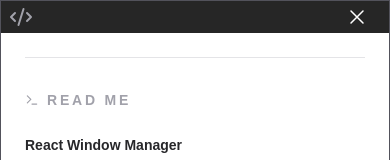
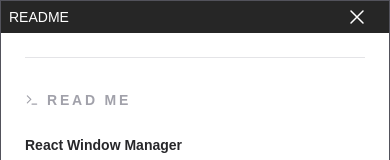
Before and after one commit to Gustavolmo/react-window-manager, a React (Vite) app: page / in a window 390 px wide. Both pictures are taken after a click on the button 36 px from the left and 820 px from the top of the page. Shown: the top 160 px of the page. Built offline with nearby package versions, Linux system fonts and the light colour scheme.

Commit message:
ads responsive window option

```diff
--- a/src/pages/home.tsx
+++ b/src/pages/home.tsx
@@ -19,9 +19,8 @@
         </div>
 
         <WindowLayout
-          defaultDock="full"
           useWindowStore={readMe}
-          windowName={<CodeXml className="text-zinc-400" />}
+          windowName={"README"}
         >
           <ReadMe />
         </WindowLayout>
--- a/src/window-lib/window-manager/window-layout.tsx
+++ b/src/window-lib/window-manager/window-layout.tsx
@@ -6,6 +6,7 @@
 import { bringTargetWindowToFront } from './window-global-actions'
 
 type StoreProp = {
+  responsiveBreak?: 'sm' | 'md' | 'lg' | 'xl'
   children: React.ReactNode
   windowName: string | React.ReactNode
   navbarChildren?: React.ReactNode
@@ -13,7 +14,15 @@
   useWindowStore: UseBoundStore<StoreApi<WindowStore>>
 }
 
+const responsiveBreakInPx = {
+  sm: 640,
+  md: 768,
+  lg: 1024,
+  xl: 1280,
+}
+
 export default function WindowLayout({
+  responsiveBreak = 'lg',
   children,
   windowName,
   navbarChildren,
@@ -71,7 +80,9 @@
 
   useEffect(() => {
     setSelf(windowRef)
-    if (defaultDock === 'left') dockWindowLeft()
+
+    if (isMobile()) maximizeWindow()
+    else if (defaultDock === 'left') dockWindowLeft()
     else if (defaultDock === 'right') dockWindowRight()
     else if (defaultDock === 'full') maximizeWindow()
     else demaximizeWindow()
@@ -79,6 +90,7 @@
   }, [setSelf, windowRef, resetFlag])
 
   useEffect(() => {
+    if (isMobile()) return
     if (!isDragging) return
 
     if (winVisualState === 'maximized') demaximizeWindow()
@@ -111,6 +123,10 @@
   const handleNavbarClick = (isDragging: boolean) => {
     setDragClickOffset({ pointX: x - winCoord.pointX, pointY: y - winCoord.pointY })
     setIsDragging(isDragging)
+  }
+
+  const isMobile = (): boolean => {
+    return window.innerWidth < responsiveBreakInPx[responsiveBreak]
   }
 
   const resizeRightWinWidth = () => {
@@ -185,6 +201,69 @@
     setIsResizing(isResizing)
   }
 
+  const cornerDockControl = (
+    <div className={`flex xl:p-0 px-2 shrink-0 gap-1`}>
+      {/* LEFT SIDE */}
+      <div className="flex flex-col justify-center gap-1">
+        <button
+          className="hover:bg-gray-100 hover:bg-opacity-20  border w-4 h-[10px] rounded-sm"
+          onClick={dockWindowTopLeft}
+        ></button>
+        <button
+          className="hover:bg-gray-100 hover:bg-opacity-20  border w-4 h-[10px] rounded-sm"
+          onClick={dockWindowBottomLeft}
+        ></button>
+      </div>
+      {/* RIGHT SIDE */}
+      <div className="flex flex-col justify-center gap-1">
+        <button
+          className="hover:bg-gray-100 hover:bg-opacity-20  border w-4 h-[10px] rounded-sm"
+          onClick={dockWindowTopRight}
+        ></button>
+        <button
+          className="hover:bg-gray-100 hover:bg-opacity-20  border w-4 h-[10px] rounded-sm"
+          onClick={dockWindowBottomRight}
+        ></button>
+      </div>
+    </div>
+  )
+
+  const sideDideControl = (
+    <div className={`flex px-2 shrink-0 items-center gap-1`}>
+      <button
+        className="hover:bg-gray-100 hover:bg-opacity-20 px-[1px] border w-4 h-6 rounded-sm"
+        onClick={dockWindowLeft}
+      ></button>
+      <button
+        className="hover:bg-gray-100 hover:bg-opacity-20 px-[1px] border w-4 h-6 rounded-sm"
+        onClick={dockWindowRight}
+      ></button>
+    </div>
+  )
+
+  const maximizeControl =
+    winVisualState === 'maximized' ? (
+      <button
+        className={`block hover:bg-gray-100 hover:bg-opacity-20 px-5 h-full`}
+        onClick={demaximizeWindow}
+      >
+        {iconWinDemaximize()}
+      </button>
+    ) : (
+      <button
+        className={`block hover:bg-gray-100 hover:bg-opacity-20 px-5 h-full`}
+        onClick={maximizeWindow}
+      >
+        {iconWinMaximize()}
+      </button>
+    )
+
+  const minimizeControl = (
+    <button className="hover:bg-red-500 hover:bg-opacity-20 px-5 h-full" onClick={minimizeWindow}>
+      {iconWinMinimize()}
+    </button>
+  )
+
   return (
     <div
       onMouseDown={() => bringTargetWindowToFront(windowId)}
@@ -224,64 +303,10 @@
           {navbarChildren}
         </div>
 
-        <div className="hidden lg:flex px-2 shrink-0 gap-1">
-          {/* LEFT SIDE */}
-          <div className="flex flex-col justify-center gap-1">
-            <button
-              className="hover:bg-gray-100 hover:bg-opacity-20  border w-4 h-[10px] rounded-sm"
-              onClick={dockWindowTopLeft}
-            ></button>
-            <button
-              className="hover:bg-gray-100 hover:bg-opacity-20  border w-4 h-[10px] rounded-sm"
-              onClick={dockWindowBottomLeft}
-            ></button>
-          </div>
-          {/* RIGHT SIDE */}
-          <div className="flex flex-col justify-center gap-1">
-            <button
-              className="hover:bg-gray-100 hover:bg-opacity-20  border w-4 h-[10px] rounded-sm"
-              onClick={dockWindowTopRight}
-            ></button>
-            <button
-              className="hover:bg-gray-100 hover:bg-opacity-20  border w-4 h-[10px] rounded-sm"
-              onClick={dockWindowBottomRight}
-            ></button>
-          </div>
-        </div>
-
-        <div className="hidden lg:flex px-2 shrink-0 items-center gap-1">
-          <button
-            className="hover:bg-gray-100 hover:bg-opacity-20 px-[1px] border w-4 h-6 rounded-sm"
-            onClick={dockWindowLeft}
-          ></button>
-          <button
-            className="hover:bg-gray-100 hover:bg-opacity-20 px-[1px] border w-4 h-6 rounded-sm"
-            onClick={dockWindowRight}
-          ></button>
-        </div>
-
-        {winVisualState === 'maximized' ? (
-          <button
-            className="hidden lg:block hover:bg-gray-100 hover:bg-opacity-20 px-5 h-full"
-            onClick={demaximizeWindow}
-          >
-            {iconWinDemaximize()}
-          </button>
-        ) : (
-          <button
-            className="hidden lg:block hover:bg-gray-100 hover:bg-opacity-20 px-5 h-full"
-            onClick={maximizeWindow}
-          >
-            {iconWinMaximize()}
-          </button>
-        )}
-
-        <button
-          className="hover:bg-red-500 hover:bg-opacity-20 px-5 h-full"
-          onClick={minimizeWindow}
-        >
-          {iconWinMinimize()}
-        </button>
+        {!isMobile() && cornerDockControl}
+        {!isMobile() && sideDideControl}
+        {!isMobile() && maximizeControl}
+        {minimizeControl}
       </nav>
 
       {/* FIX ME: Add resize on top right and left? */}
```
